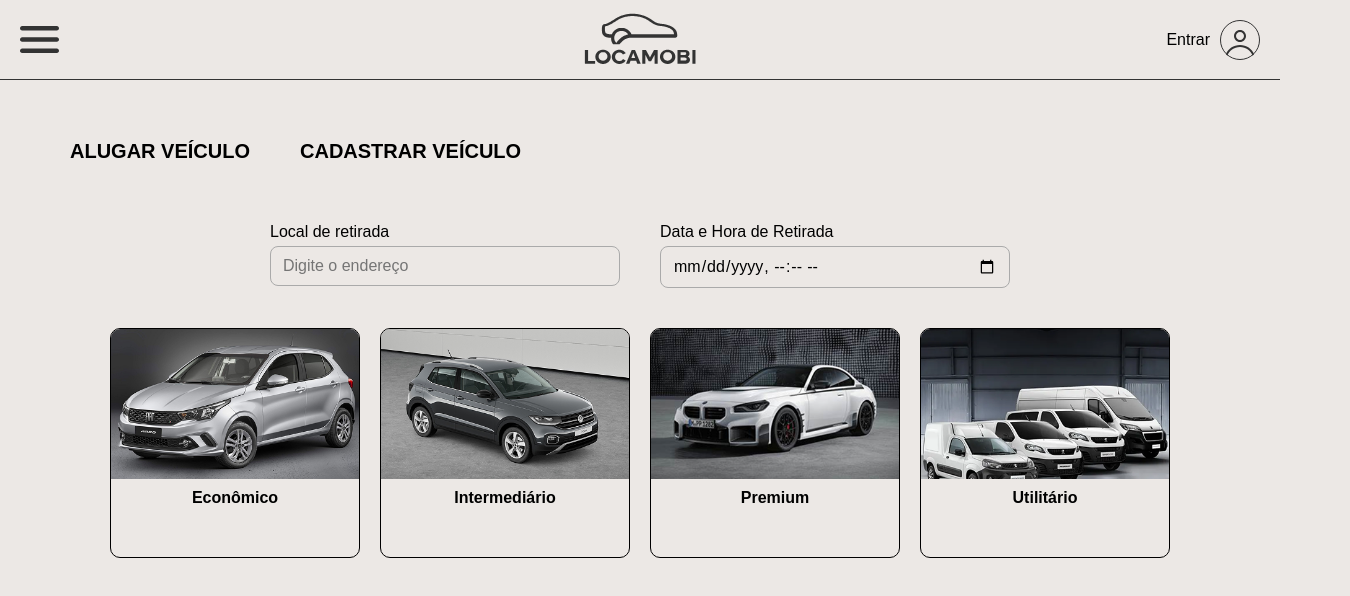
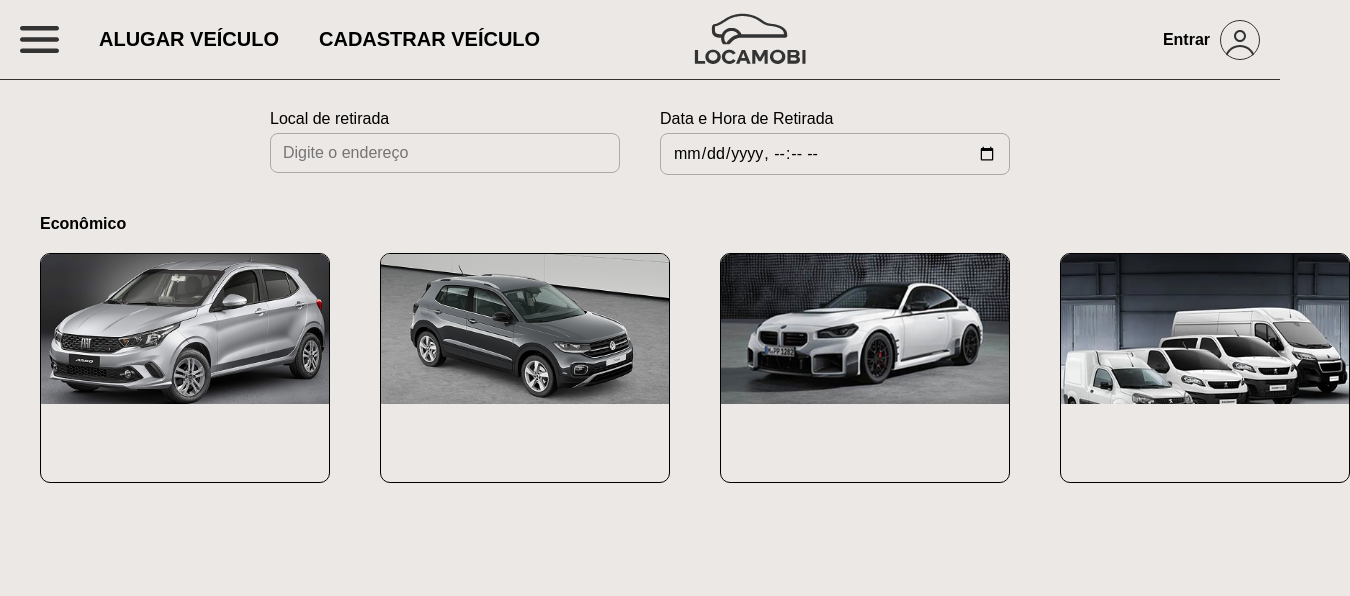
Before and after one commit to Mars-Haley/Locamobi, a plain HTML site: page index.html in a window 1280 px wide. Shown: the whole page, 1350 px wide, since content can reach past the window. Drawn offline with Linux system fonts and the light colour scheme; a web font is replaced by a local one.

Commit message:
alterada a posição dos objetos pra ficar de acordo com o figma

```diff
--- a/index.html
+++ b/index.html
@@ -6,11 +6,17 @@
     <meta name="viewport" content="width=device-width, initial-scale=1.0">
     <title>Locamobi</title>
     <link rel="stylesheet" href="style.css">
+    <link href='https://fonts.googleapis.com/css?family=Inria Sans' rel='stylesheet'>
+
 </head>
 
 <body>
     <nav>
         <ul class="navbar">
+            <li class="botoes-topo">
+                <button>ALUGAR VEÍCULO</button>
+                <button>CADASTRAR VEÍCULO</button>
+            </li>
             <li class="logo">
                 <a href="#">
                     <img src="./assets/Logo.svg" alt="Logo">
@@ -22,16 +28,12 @@
             </li>
             <li class="login-item">
                 <button type="button" class="login-button">
-                    <span>Entrar</span>
+                    <span><b>Entrar</b></span>
                     <img src="./assets/Login.svg" alt="Login">
             </li>
         </ul>
     </nav>
 
-    <div class="botoes-topo">
-      <button>ALUGAR VEÍCULO</button>
-      <button>CADASTRAR VEÍCULO</button>
-    </div>
 
     <div class="input-wrapper">
       <div class="input-box">
@@ -47,24 +49,23 @@
     </div>
 
     <div class="carros-grid">
+      <p class="carro-tipo"><b>Econômico</b></p>
+      <div class="carros-cards">
       <div class="carro-card">
         <img src="./assets/Econômico.png" alt="Carro Econômico">
-        <p>Econômico</p>
       </div>
 
       <div class="carro-card">
         <img src="./assets/Intermediário.png" alt="Carro Intermediário">
-        <p>Intermediário</p>
       </div>
 
       <div class="carro-card">
         <img src="./assets/premium.png" alt="Carro Premium">
-        <p>Premium</p>
       </div>
 
       <div class="carro-card">
         <img src="./assets/utilitários.png" alt="Carros Utilitários">
-        <p>Utilitário</p>
+    </div>
     </div>
 
     </div>
--- a/style.css
+++ b/style.css
@@ -6,6 +6,7 @@
     box-sizing: border-box;
   }
   html, body {
+    font-family: 'Inria Sans';
     height: 100%;
     width: 100%;
     font-family: sans-serif;
@@ -39,7 +40,6 @@
     display: flex;
     height: 80px;
     align-items: center;
-    justify-content: space-between;
     padding: 10px 20px;
     border-bottom: 1px solid #333;
   }
@@ -49,8 +49,7 @@
     justify-content: center;
   }
   .navbar .menu-item{
-    order: -1;
-    flex: 1;
+    order: -2;
     display:flex;
     justify-content: flex-start;
   }
@@ -62,6 +61,7 @@
     display: flex;
     align-items: center;
     justify-content: center;
+    transition: .5s;
   }
 
   .menu-button:focus {
@@ -69,7 +69,7 @@
   }
 
   .menu-button:hover {
-      opacity: 0.8;
+      opacity: 0.7;
   }
 
 
@@ -77,8 +77,9 @@
     order:0;
     margin: 0 auto;
   }
+
   .navbar .login-item{
-    order: 1px;
+    order: 2;
     flex:1;
     display : flex;
     justify-content: flex-end;
@@ -93,13 +94,14 @@
     gap: 10px;
     align-items: center;
     justify-content: center;
+    transition: .5;
   }
   .login-button:focus {
       outline: none;
   }
 
   .login-button:hover {
-      opacity: 0.8;
+      opacity: 0.7;
   }
   .selecao-button:focus
   {
@@ -109,8 +111,8 @@
   }
   .botoes-topo {
     display: flex;
-    gap: 10px;
-    margin: 50px 50px;
+    order: -1;
+    margin: 10px 20px;
     justify-content:flex-start;
   }
 
@@ -122,10 +124,14 @@
     border: none;
     background: none;
     cursor: pointer;
+    transition: .5s;
   }
 
   .botoes-topo button:focus {
      background:#d9d9d9;
+  }
+  .botoes-topo button:hover {
+    opacity: 0.7;
   }
   .input-wrapper {
     display: flex;
@@ -152,18 +158,31 @@
   }
   .carros-grid {
     display: flex;
+    flex-direction: column;
     flex-wrap: wrap;
     justify-content: center;
     gap: 20px;
     margin-top: 40px;
     padding: 0 40px;
 }
+.carro-tipo{
+  display: flex;
+  flex-direction: column;
+
+}
+.carros-cards
+{
+  display: flex;
+  gap: 50px;
+  justify-content: center;
+}
 
 .carro-card {
     border: 1px solid black;
     border-radius: 10px;
     overflow: hidden;
-    width: 250px;
+    flex-direction: row;
+    width: 290px;
     height: 230px;
     text-align: center;
     background: #ECE8E5;
```
